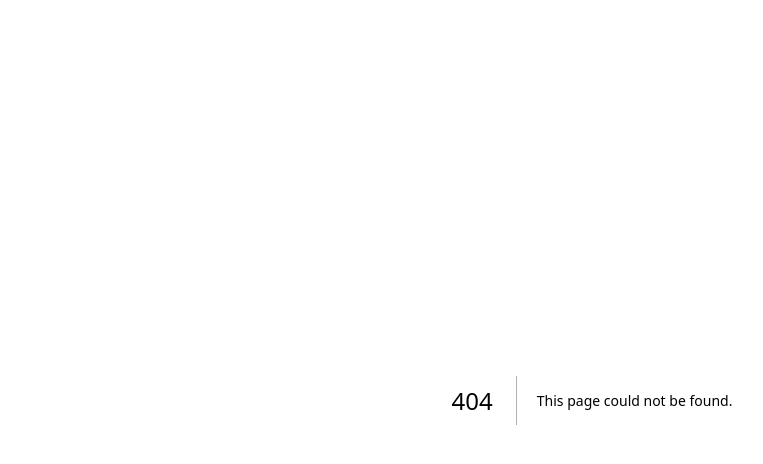
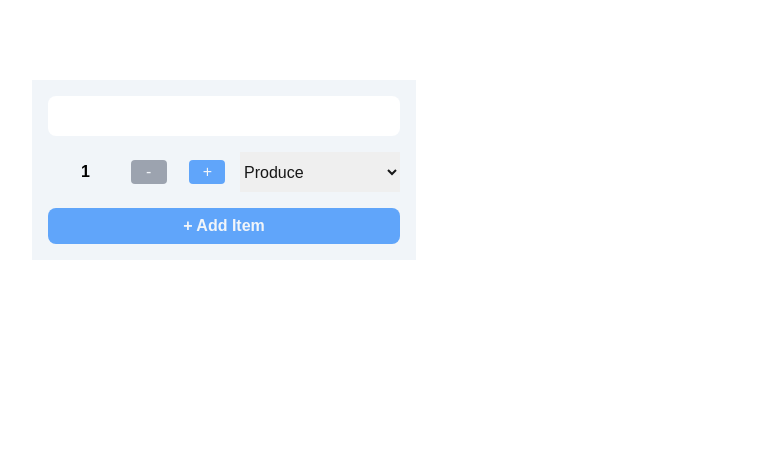
Before and after one commit to TL610/cprg306-assignments, a Next.js app: page /week-5 in a window 1280 px wide. Before the commit this address had no page. Shown: the top 464 px of the page, without its empty margins (48-811 px from the left). Built offline with nearby package versions, Linux system fonts and the light colour scheme.

Commit message:
week-5 assignment

```diff
--- a/app/page.js
+++ b/app/page.js
@@ -4,11 +4,20 @@ export default function Page() {
   return (
     <main>
       <h1>CPRG 306: Web Development 2 - Assignments</h1>
-      <Link href="/week-2">week-2</Link>
-      <br />
-      <Link href="/week-3">week-3</Link>
-      <br />
-      <Link href="/week-4">week-4</Link>
+      <ul>
+        <li>
+          <Link href="/week-2">week-2</Link>
+        </li>
+        <li>
+          <Link href="/week-3">week-3</Link>
+        </li>
+        <li>
+          <Link href="/week-4">week-4</Link>
+        </li>
+        <li>
+          <Link href="/week-5">week-5</Link>
+        </li>
+      </ul>
     </main>
   );
 }
--- /dev/null
+++ b/app/week-5/new-item.js
@@ -0,0 +1,121 @@
+"use client";
+import { useState } from "react";
+
+export default function NewItem() {
+  const [name, setName] = useState("");
+  const [quantity, setQuantity] = useState(1);
+  const [category, setCategory] = useState("Produce");
+
+  const increment = () => {
+    setQuantity(quantity + 1);
+  };
+  const decrement = () => {
+    setQuantity(quantity - 1);
+  };
+
+  const handleSubmit = (event) => {
+    event.preventDefault(); // Prevent the default form submission behavior
+    //Item.create({ name, quantity, category }); // Create a new item
+    //Log the item object to the console
+    //Create an item object with the current values of name, quantity, and category.
+    const item = {
+      Name: name,
+      Quantity: quantity,
+      Item: category,
+    };
+    console.log("Item:", item);
+    // Display an alert with the current item values
+    alert(
+      "Name: " + name + " Quantity: " + quantity + " Category: " + category
+    );
+    // Reset the state variables to their initial values
+    setName("");
+    setQuantity(1);
+    setCategory("Produce");
+  };
+
+  return (
+    // Line 1
+    <div
+      className="
+    bg-slate-100 m-20 p-4 w-96"
+    >
+      <div className="flex content-center">
+        <input
+          className="w-96 h-10 rounded-lg p-2"
+          type="text"
+          value={name}
+          onChange={(e) => setName(e.target.value)}
+          required // required attribute
+        />
+      </div>
+
+      <div className=" flex mt-4">
+        <div className="flex-1 p-2">
+          <p className="text-black font-bold text-center">{quantity}</p>
+        </div>
+        <div className="flex-1">
+          <button
+            onClick={decrement}
+            className="
+              w-9 m-2 rounded
+            text-slate-100
+            bg-blue-400
+            hover:bg-blue-700
+            disabled:bg-gray-400 "
+            disabled={quantity === 1}
+          >
+            -
+          </button>
+        </div>
+        <div className="flex-1">
+          <button
+            onClick={increment}
+            className="
+              w-9 m-2 rounded
+            text-slate-100
+            bg-blue-400
+            hover:bg-blue-700
+            disabled:bg-gray-400 "
+            disabled={quantity === 20}
+          >
+            +
+          </button>
+        </div>
+        <div className="flex">
+          <select
+            value={category}
+            onChange={(e) => setCategory(e.target.value)}
+            className="w-40"
+          >
+            <option value="Produce">Produce</option>
+            <option value="Dairy">Dairy</option>
+            <option value="Bakery">Bakery</option>
+            <option value="Meat">Meat</option>
+            <option value="Frozen Foods">Frozen Foods</option>
+            <option value="Canned Goods">Canned Goods</option>
+            <option value="Dry Goods">Dry Goods</option>
+            <option value="Beverages">Beverages</option>
+            <option value="Snacks">Snacks</option>
+            <option value="Household">Household</option>
+            <option value="Other">Other</option>
+          </select>
+        </div>
+      </div>
+
+      <div className="flex">
+        <button
+          onClick={handleSubmit}
+          className="
+          font-bold
+          h-9 w-96 mt-4 rounded-lg
+          text-slate-100
+          bg-blue-400
+          hover:bg-blue-700"
+        >
+          + Add Item
+        </button>
+      </div>
+    </div>
+  );
+}
--- /dev/null
+++ b/app/week-5/page.js
@@ -0,0 +1,9 @@
+import NewItem from "./new-item";
+
+export default function page() {
+  return (
+    <main>
+      <NewItem />
+    </main>
+  );
+}
```
